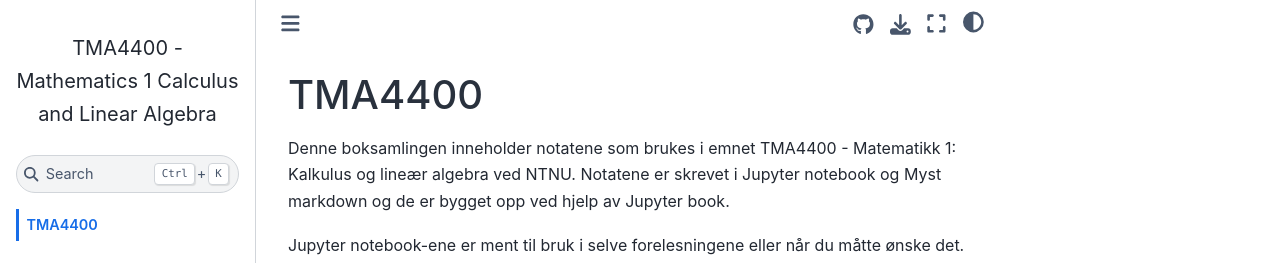
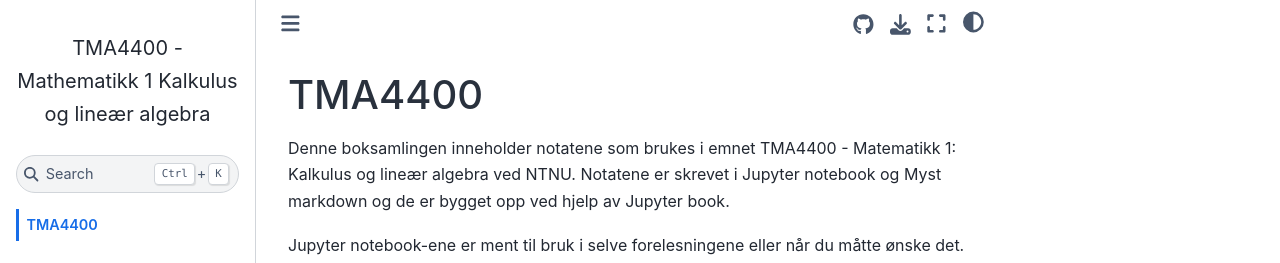
Before and after one commit to imfdrift/TMA4400_Calc_LinAlg_Notes, a Jupyter Book: the page built from README.md, in a window 1280 px wide. Shown: the top 263 px of the page. Built offline with Jupyter Book 1.0.4 settings and Sphinx 7.4.7 and the Sphinx Book theme 1.1.4, drawn with Linux system fonts in a browser that asks for light colours; pages that are not in the unit, such as notebooks, are missing from menus.

Commit message:
Update _config.yml

```diff
--- a/_config.yml
+++ b/_config.yml
@@ -1,7 +1,7 @@
 # Book settings
 # Learn more at https://jupyterbook.org/customize/config.html
 
-title: TMA4400 - Mathematics 1 Calculus and Linear Algebra
+title: TMA4400 - Mathematikk 1 Kalkulus og lineær algebra
 logo: logo.png
 # author: Ronny Bergman, Markus Grasmair, Anne Kværnø, André Massing
 # author: Markus Grasmair
```
